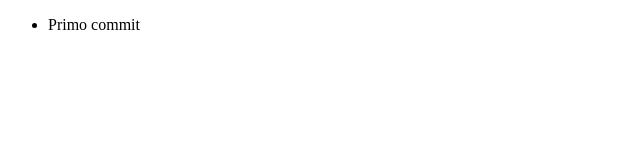
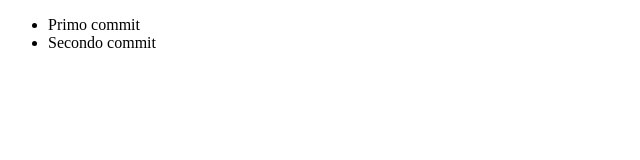
Before and after one commit to PanRienmel/git-revert-reset, a plain HTML site: page index.html in a window 1280 px wide. Shown: the whole page, without its empty margins (0-640 px from the left). Drawn offline with Linux system fonts and the light colour scheme.

Commit message:
add li secondo

```diff
--- a/index.html
+++ b/index.html
@@ -9,6 +9,7 @@
 <body>
     <ul>
         <li>Primo commit</li>
+        <li>Secondo commit</li>
     </ul>
 </body>
 </html>
```
